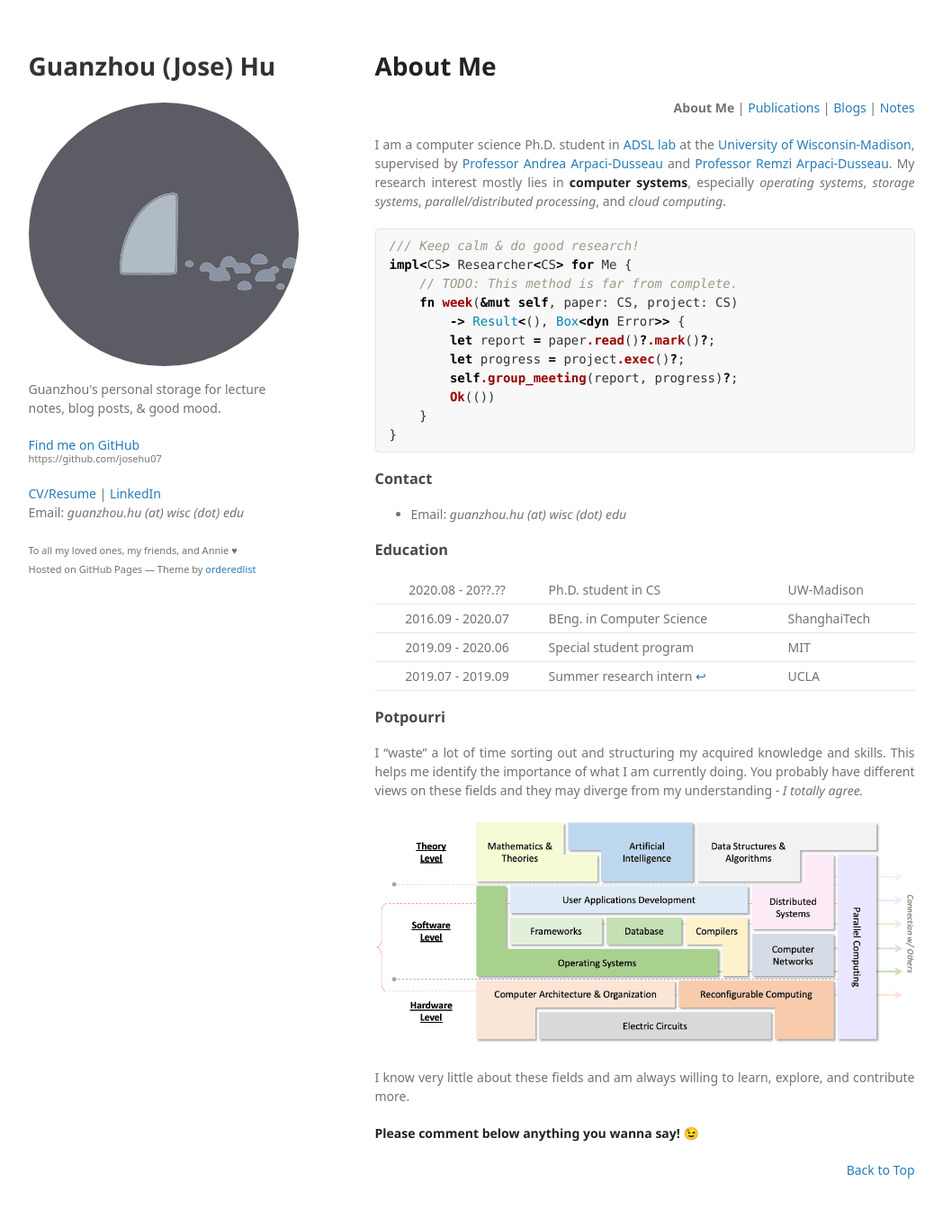
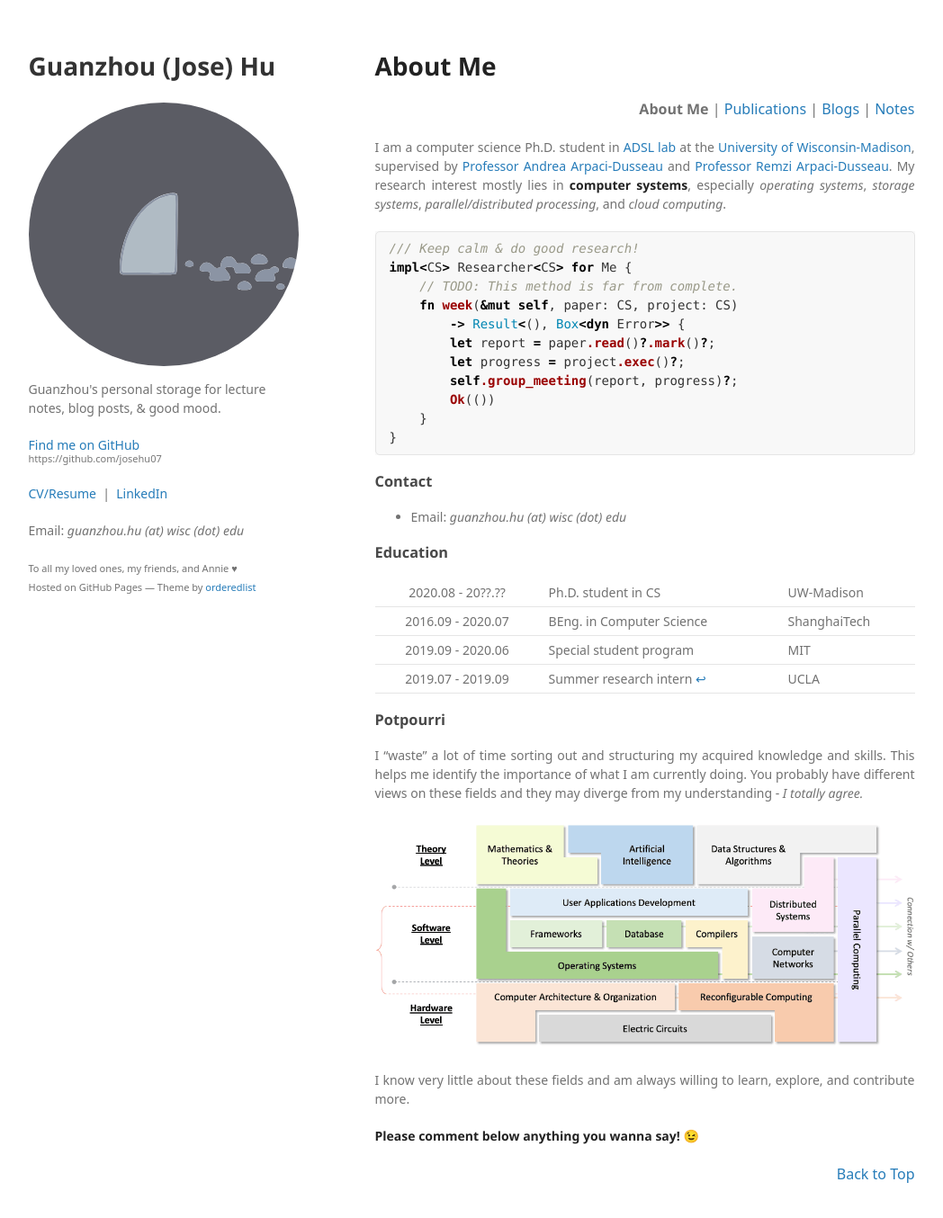
Before and after one commit to josehu07/josehu07.github.io, a Jekyll site: the page built from index.md, in a window 1280 px wide and 1387 px high. Shown: the top 1354 px of the window at 90% size, without its empty margins (116-1164 px from the left). Built offline with Jekyll 4.4.1, drawn with Linux system fonts in a browser that asks for light colours; some web fonts are replaced; a script that is not in the unit is left out; comment, search, counter and statistics services are not loaded.

Commit message:
Improving style

```diff
--- a/_layouts/main.html
+++ b/_layouts/main.html
@@ -41,7 +41,10 @@
         </p>
 
         <p class="view">
-          <a href="{{ site.resume_link }}">CV/Resume</a> | <a href="{{ site.linkedin_link }}">LinkedIn</a><br>
+          <a href="{{ site.resume_link }}">CV/Resume</a>&nbsp;&nbsp;|&nbsp;&nbsp;<a href="{{ site.linkedin_link }}">LinkedIn</a><br>
+        </p>
+
+        <p class="view">
           Email: <i>{{ site.email }}</i>
         </p>
 
--- a/assets/css/style.scss
+++ b/assets/css/style.scss
@@ -252,6 +252,7 @@ footer { text-align: left; width: 300px; float: left; position: fixed; bottom: 5
 
 .navigation-bar {
     text-align: right;
+    font-size: 16px;
 }
 
 .note-icon {
```
